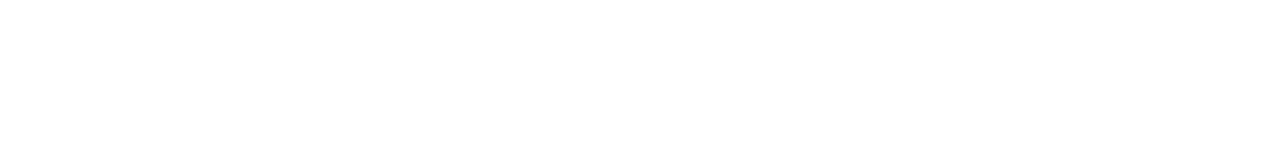
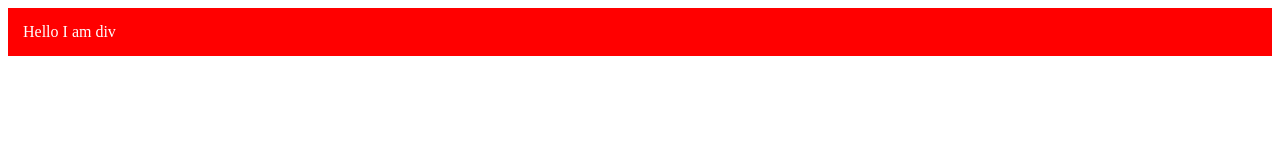
Before and after one commit to sachinm121/Javascript-tutorial, a plain HTML site: page 06_DOM/three.html in a window 1280 px wide. Drawn offline with Linux system fonts and the light colour scheme.

Commit message:
create and append element on document

```diff
--- a/06_DOM/three.html
+++ b/06_DOM/three.html
@@ -16,5 +16,16 @@
     div.setAttribute("title","Generate title/ set title")
     div.style.backgroundColor = "red"
     div.style.padding = "15px"
+
+    // Two ways to add text in tag
+    // 1st
+    // div.innerHTML = "Hello I am div"
+
+    // 2
+    const addText = document.createTextNode("Hello I am div")
+    div.appendChild(addText)
+
+    //Add div on document
+    document.body.appendChild(div)
 </script>
 </html>
```
